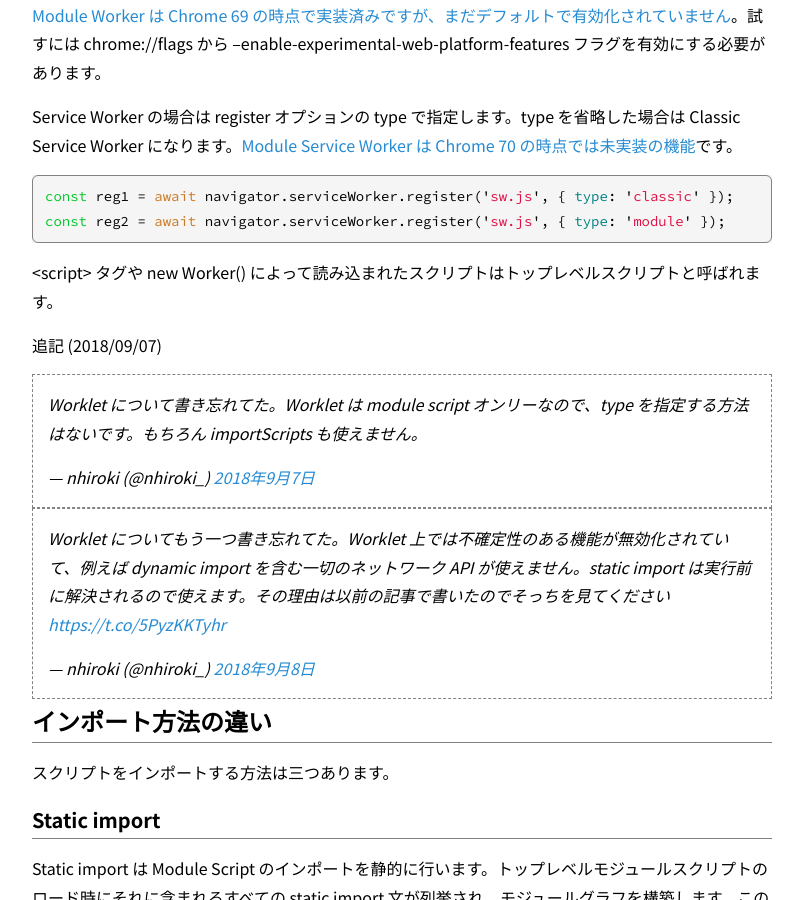
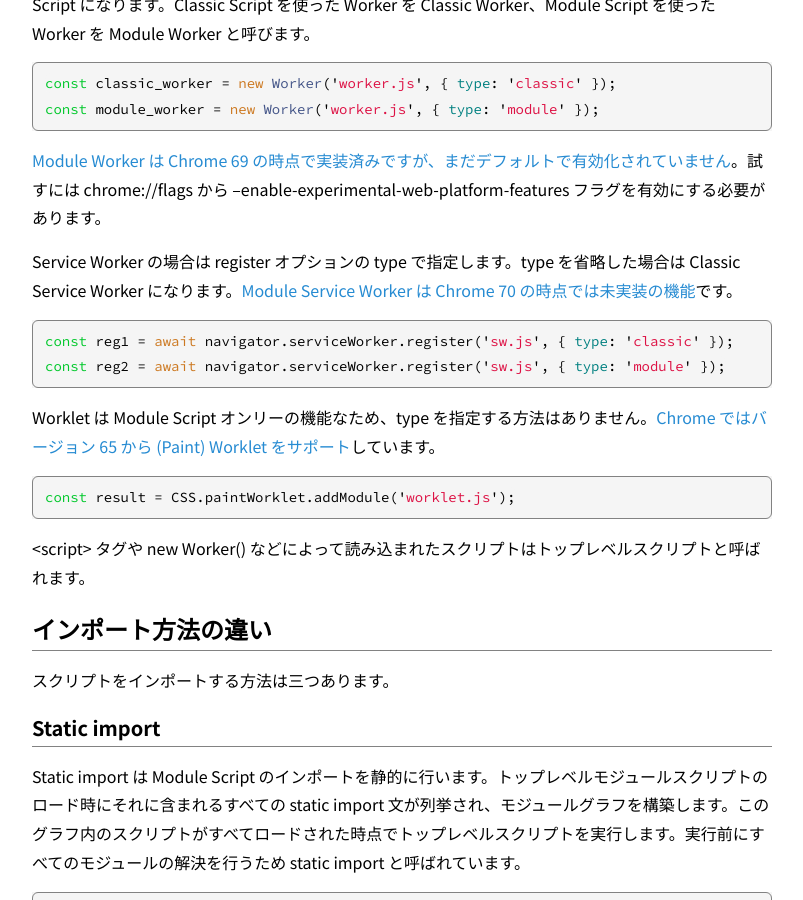
Before and after one commit to nhiroki/nhiroki.github.io, a Jekyll site: the page built from _posts/2018-09-07-javascript-import.md, in a window 1280 px wide and 900 px high, scrolled down 986 px. Shown: the whole window, without its empty margins (238-1041 px from the left). Built offline with Jekyll 4.4.1, drawn with Linux system fonts in a browser that asks for light colours; comment, search, counter and statistics services are not loaded; some of the changed text lies outside the part shown.

Commit message:
Update the existing article

````diff
--- a/_posts/2018-09-07-javascript-import.md
+++ b/_posts/2018-09-07-javascript-import.md
@@ -7,6 +7,12 @@
 ---
 
 JavaScript の文脈で「スクリプトをインポートする」といった場合、色々な可能性が考えられます。現場での混乱を避けるためにも用語を正しく使い分ける必要があります。そこで本記事では JavaScript のスクリプトインポートについて整理します。
+
+**更新履歴**
+
+- 2018/09/08
+  - Worklet の type とその上での dynamic import について追記しました。
+  - Service Worker 上での importScripts について追記しました。
 
 # Classic Script と Module Script
 
@@ -40,15 +46,13 @@
 const reg2 = await navigator.serviceWorker.register('sw.js', { type: 'module' });
 ```
 
-\<script\> タグや new Worker() によって読み込まれたスクリプトはトップレベルスクリプトと呼ばれます。
+Worklet は Module Script オンリーの機能なため、type を指定する方法はありません。[Chrome ではバージョン 65 から (Paint) Worklet をサポート](https://www.chromestatus.com/feature/5275637463908352)しています。
 
-追記 (2018/09/07)
+```js
+const result = CSS.paintWorklet.addModule('worklet.js');
+```
 
-<blockquote class="twitter-tweet" data-conversation="none" data-lang="ja"><p lang="ja" dir="ltr">Worklet について書き忘れてた。Worklet は module script オンリーなので、type を指定する方法はないです。もちろん importScripts も使えません。</p>&mdash; nhiroki (@nhiroki_) <a href="https://twitter.com/nhiroki_/status/1038066788422959108?ref_src=twsrc%5Etfw">2018年9月7日</a></blockquote>
-<script async src="https://platform.twitter.com/widgets.js" charset="utf-8"></script>
-
-<blockquote class="twitter-tweet" data-conversation="none" data-lang="ja"><p lang="ja" dir="ltr">Worklet についてもう一つ書き忘れてた。Worklet 上では不確定性のある機能が無効化されていて、例えば dynamic import を含む一切のネットワーク API が使えません。static import は実行前に解決されるので使えます。その理由は以前の記事で書いたのでそっちを見てください <a href="https://t.co/5PyzKKTyhr">https://t.co/5PyzKKTyhr</a></p>&mdash; nhiroki (@nhiroki_) <a href="https://twitter.com/nhiroki_/status/1038362477392621568?ref_src=twsrc%5Etfw">2018年9月8日</a></blockquote>
-<script async src="https://platform.twitter.com/widgets.js" charset="utf-8"></script>
+\<script\> タグや new Worker() などによって読み込まれたスクリプトはトップレベルスクリプトと呼ばれます。
 
 # インポート方法の違い
 
@@ -122,6 +126,8 @@
 </script>
 ```
 
+Worklet は Module Script として動作しますが、dynamic import を使うことはできません。Worklet では不確定性のある機能が無効化されていて、dynamic import を含む一切のネットワーク API が使えません。static import は実行前に解決されるので使えます。その理由は以前「[JavaScript のスレッド並列実行環境 ― Worklet の実行モデル](https://nhiroki.jp/2017/12/10/javascript-parallel-processing#6-worklet)」という記事で紹介したのでそちらを見てください。
+
 ## importScripts
 
 importScripts は Classic Worker 上で Classic Script をインポートする機能です。Worker 上では \<script\> タグが使えないため、そのかわりに importScripts によるスクリプト読み込みがサポートされています。
@@ -160,6 +166,8 @@
 }
 ```
 
+Classic Service Worker では importScripts を呼べるタイミングに制限があります。詳しくは「[Service Worker 上での未インストールスクリプトに対する importScripts()](/2018/08/15/service-worker-import-scripts-after-installation)」という記事を見てください。
+
 # スクリプト種別毎の利用可能なインポート
 
 Classic Script と Module Script でスクリプトのインポート方法が違うことを説明しました。最後にその違いを表にまとめてみました。
@@ -170,9 +178,11 @@
 | classic worker | x | o | o |
 | module | o | o | x |
 | module worker | o | o | x |
+| module worklet | o | x | x |
 
 - Classic Script では dynamic import が使えます。また Classic Worker Script であれば importScripts も使えます。
 - Module Script では static import と dynamic import が使えます。Module Worker Script では importScripts は使えません。
+- Worklet は Module Script として動作しますが、その実行モデルの制限により dynamic import は使えません。
 
 # まとめ
 
````
